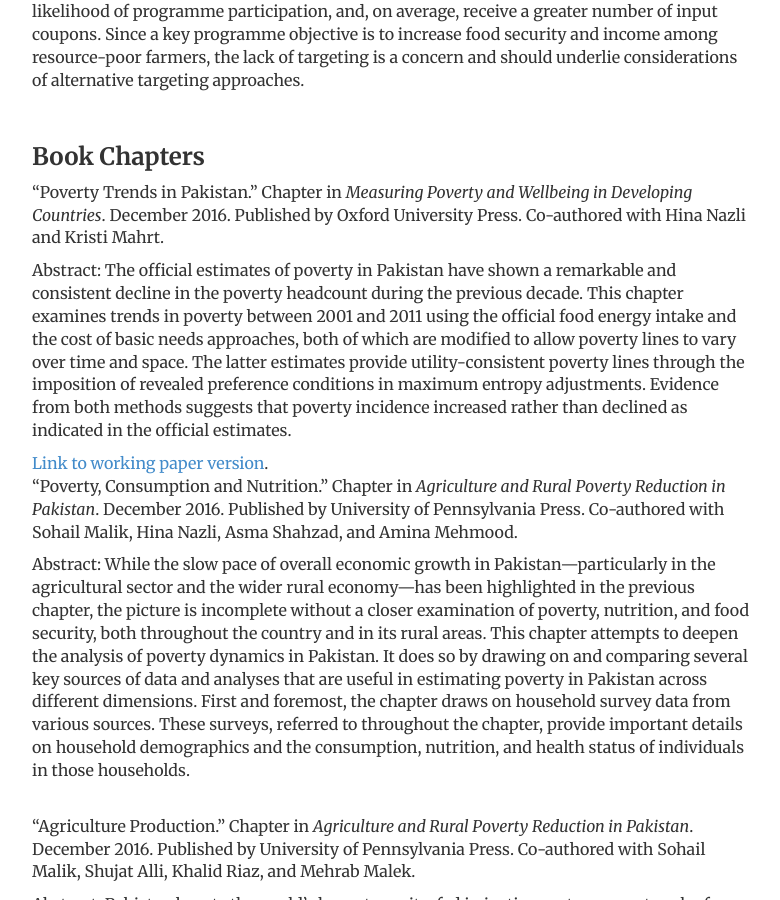
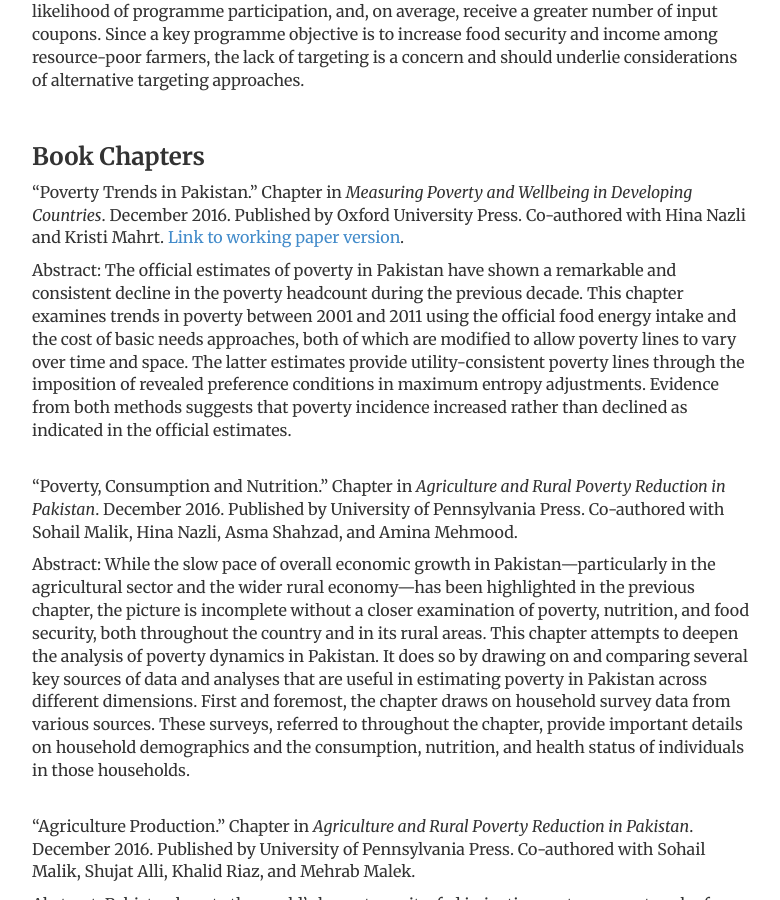
Before and after one commit to edwardmw/edwardmwhitney, a Jekyll site: the page built from publications/index.html, in a window 1280 px wide and 900 px high, scrolled down 699 px. Shown: the whole window, without its empty margins (248-1028 px from the left). Built offline with Jekyll 4.4.1, drawn with Linux system fonts in a browser that asks for light colours; some of the changed lines change nothing that is shown.

Commit message:
commit1.59

```diff
--- a/publications/index.html
+++ b/publications/index.html
@@ -18,12 +18,12 @@
 <br>
 <h3><b>Book Chapters</b></h3>
 
-<p>“Poverty Trends in Pakistan.” Chapter in <i>Measuring Poverty and Wellbeing in Developing Countries</i>. December 2016. Published by Oxford University Press. Co-authored with Hina Nazli and Kristi Mahrt.</p>
+<p>“Poverty Trends in Pakistan.” Chapter in <i>Measuring Poverty and Wellbeing in Developing Countries</i>. December 2016. Published by Oxford University Press. Co-authored with Hina Nazli and Kristi Mahrt. <a href="https://www.wider.unu.edu/publication/poverty-trends-pakistan
+" target="_blank"> Link to working paper version</a>.</p>
 
 <p>Abstract: The official estimates of poverty in Pakistan have shown a remarkable and consistent decline in the poverty headcount during the previous decade. This chapter examines trends in poverty between 2001 and 2011 using the official food energy intake and the cost of basic needs approaches, both of which are modified to allow poverty lines to vary over time and space. The latter estimates provide utility-consistent poverty lines through the imposition of revealed preference conditions in maximum entropy adjustments. Evidence from both methods suggests that poverty incidence increased rather than declined as indicated in the official estimates.</p>
 
-<a href="https://www.wider.unu.edu/publication/poverty-trends-pakistan
-" target="_blank"> Link to working paper version</a>.
+
 <br>
 
 <p>“Poverty, Consumption and Nutrition.” Chapter in <i>Agriculture and Rural Poverty Reduction in Pakistan</i>. December 2016. Published by University of Pennsylvania Press. Co-authored with Sohail Malik, Hina Nazli, Asma Shahzad, and Amina Mehmood.</p>
```
